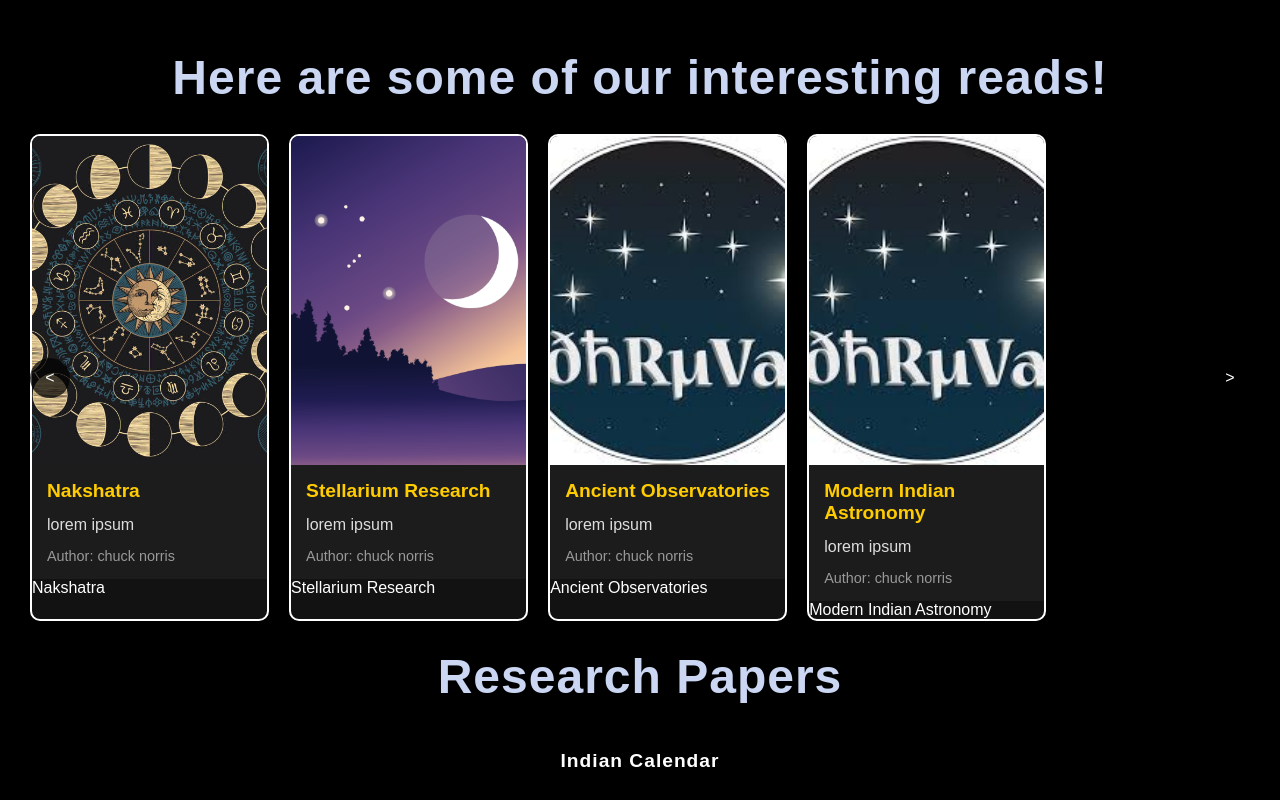
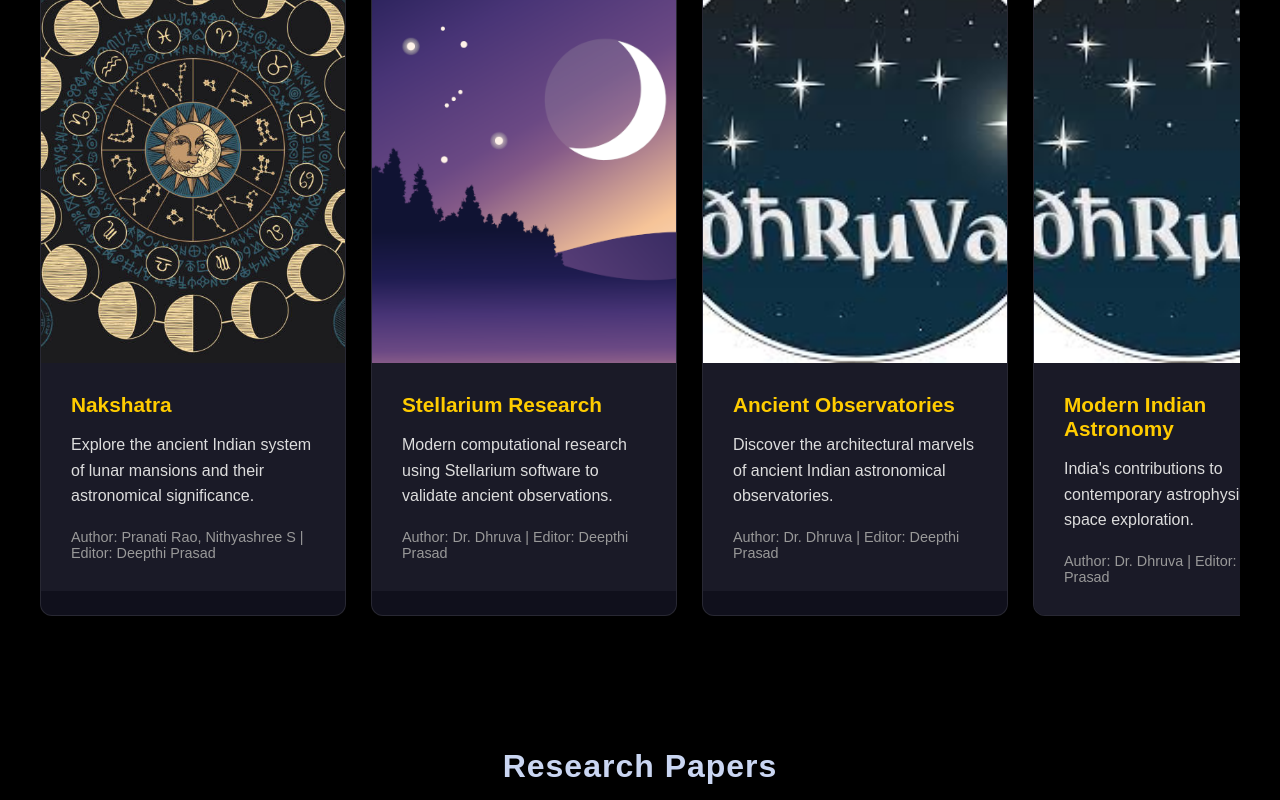
Before and after one commit to Team-Dhruva/researchdivision, a SvelteKit app: page /indian-astrophysics in a window 1280 px wide. Shown: the part 900-1700 px from the top of the page. Built offline with nearby package versions, Linux system fonts and the light colour scheme.

Commit message:
update: redesigned blog page

```diff
--- a/src/routes/indian-astrophysics/indian-astrophysics.svelte
+++ b/src/routes/indian-astrophysics/indian-astrophysics.svelte
@@ -1,30 +1,68 @@
+<!-- src/routes/indian-astrophysics/indian-astrophysics.svelte -->
 <script>
-    // You can modify the image source here or bind it dynamically
-    import luna from "./img/luna.webp" // Replace with the actual image path
+    import luna from "./img/luna.webp"
     import calendar_image from "./img/indiancalendar.webp"
     import stellarium_image from "./img/stellarium.webp"
     import dhruvalogo from "./img/defaultimg.webp"
 
     const blogs = [
-        { title: "Nakshatra", url: "/indian-astrophysics/nakshatra", thumb: calendar_image, desc:"lorem ipsum", author:"chuck norris"},
-        { title: "Stellarium Research", url: "/indian-astrophysics/stellarium-research", thumb: stellarium_image,desc:"lorem ipsum", author:"chuck norris"},
-        { title: "Ancient Observatories", url: "/indian-astrophysics/ancient-observatories", thumb: dhruvalogo, desc:"lorem ipsum", author:"chuck norris"},
-        { title: "Modern Indian Astronomy", url: "/indian-astrophysics/modern-astronomy", thumb: dhruvalogo, desc:"lorem ipsum", author:"chuck norris"}
+        {
+            title: "Nakshatra",
+            url: "/indian-astrophysics/nakshatra",
+            thumb: calendar_image,
+            desc:"Explore the ancient Indian system of lunar mansions and their astronomical significance.",
+            author:"Pranati Rao, Nithyashree S",
+            editor:"Deepthi Prasad"
+        },
+        {
+            title: "Stellarium Research",
+            url: "/indian-astrophysics/stellarium-research",
+            thumb: stellarium_image,
+            desc:"Modern computational research using Stellarium software to validate ancient observations.",
+            author:"Dr. Dhruva",
+            editor:"Deepthi Prasad"
+        },
+        {
+            title: "Ancient Observatories",
+            url: "/indian-astrophysics/ancient-observatories",
+            thumb: dhruvalogo,
+            desc:"Discover the architectural marvels of ancient Indian astronomical observatories.",
+            author:"Dr. Dhruva",
+            editor:"Deepthi Prasad"
+        },
+        {
+            title: "Modern Indian Astronomy",
+            url: "/indian-astrophysics/modern-astronomy",
+            thumb: dhruvalogo,
+            desc:"India's contributions to contemporary astrophysics and space exploration.",
+            author:"Dr. Dhruva",
+            editor:"Deepthi Prasad"
+        }
     ];
 
     function navigate(url) {
-        window.location.href = url; // Redirect on click
+        window.location.href = url;
     }
 
-    // Function to scroll the blog list horizontally
-    function scrollBlogs(direction) {
+    // Enable horizontal scrolling with mouse wheel
+    function enableHorizontalScroll() {
         const container = document.querySelector('.blog-slider');
-        const scrollAmount = container.clientWidth;
+        if (!container) return;
+
+        container.addEventListener('wheel', (e) => {
+            if (e.deltaY === 0) return;
+            e.preventDefault();
             container.scrollBy({
-            left: direction * scrollAmount,
-            behavior: 'smooth',
+                left: e.deltaY,
+                behavior: 'smooth'
+            });
         });
     }
+
+    import { onMount } from 'svelte';
+    onMount(() => {
+        enableHorizontalScroll();
+    });
 </script>
 
 <div class="Main">
@@ -34,14 +72,17 @@
         <img src={luna} alt="Indian Astrophysics" />
         <img src={luna} alt="Indian Astrophysics" />
     </div>
+
     <h1 class="Head">INDIAN ASTROPHYSICS</h1>
 
     <p class="Desc">
-        Discover the universe through India’s timeless astronomical wisdom. For centuries, Indian scholars observed the skies, mapping planetary movements and decoding celestial patterns.Here, we delve into that heritage; offering a unique perspective on humanity’s ongoing quest to understand the stars.
+        Discover the universe through India’s timeless astronomical wisdom. For centuries, Indian scholars observed the skies, mapping planetary movements and decoding celestial patterns. Here, we delve into that heritage; offering a unique perspective on humanity’s ongoing quest to understand the stars.
     </p>
+
     <h1 class="Head">Here are some of our interesting reads!</h1>
-        <!-- Blog list section -->
-        <div class="blog-container"> <!-- Added blog-container for relative positioning -->
+
+    <!-- Blog list section with horizontal scrolling -->
+    <div class="blog-container">
         <div class="blog-slider">
             <div class="blog-list">
                 {#each blogs as blog}
@@ -52,17 +93,14 @@
                         <div class="blog-content">
                             <h3>{blog.title}</h3>
                             <p>{blog.desc}</p>
-                                <small>Author: {blog.author}</small>
+                            <small>Author: {blog.author} | Editor: {blog.editor}</small>
                         </div>
-                            {blog.title}
                     </div>
                 {/each}
             </div>
         </div>
-            <!-- Navigation buttons for scrolling the blog list -->
-            <button class="nav prev" on:click={() => scrollBlogs(-1)}>&lt;</button>
-            <button class="nav next" on:click={() => scrollBlogs(1)}>&gt;</button>
     </div>
+
     <h1 class="vision">Research Papers</h1>
     <p class="vision-text">Indian Calendar</p>
     <p class="vision-text">Computational research using Stellarium</p>
@@ -73,57 +111,92 @@
         --heading-color: #cad6f2;
         --clickable-color: #32567e;
         --alt-black: #000326;
+        --primary: #6a5acd;
+        --primary-dark: #5649b0;
+        --secondary: #ff6b6b;
+        --dark: #121212;
+        --darker: #0a0a0a;
+        --light: #f5f5f5;
+        --gray: #2d2d2d;
+        --light-gray: #444;
+        --text: #eaeaea;
+        --text-secondary: #aaa;
+        --card-bg: rgba(30, 30, 40, 0.7);
+        --transition: all 0.3s ease;
     }
 
     .Main {
         display: flex;
         flex-direction: column;
         align-items: center;
-        text-align: justify; /* Align text and images center */
-        padding: 20px; /* Add padding for better layout */
+        text-align: justify;
+        padding: 20px;
+        max-width: 1200px;
+        margin: 0 auto;
     }
 
     .Head, .vision {
-        color: var(--heading-color); /* Blue color */
-        font-size: 3em; /* Font size */
-        font-weight: bold; /* Bold text */
-        /*text-shadow: 1px 1px 2px rgba(0, 0, 0, 0.4); /* Shadow for depth */
-        letter-spacing: 1px; /* Spacing between letters */
-        line-height: 1.5; /* Line height */
-        margin: 10px 0; /* Add spacing between sections */
+        color: var(--heading-color);
+        font-size: 2.5rem;
+        font-weight: 700;
+        letter-spacing: 1px;
+        line-height: 1.3;
+        margin: 30px 0 15px;
+        text-align: center;
+        text-shadow: 0 2px 4px rgba(0, 0, 0, 0.3);
+    }
+
+    .vision {
+        font-size: 2rem;
+        margin-top: 50px;
     }
 
     .Desc, .vision-text {
-        padding: 5px; /* Adjust padding for smaller screens */
-        justify-content: center;
-        max-width: 80%;
-        font-size: 1.2em;
-        color: white;
-        font-weight: bold;
-        letter-spacing: 1px; /* Spacing between letters */
-        line-height: 1.5; /* Line height */
+        padding: 15px 0;
+        max-width: 800px;
+        font-size: 1.2rem;
+        color: #e0e0ff;
+        font-weight: 400;
+        letter-spacing: 0.5px;
+        line-height: 1.7;
+        text-align: center;
+    }
+
+    .vision-text {
+        font-size: 1.1rem;
+        margin: 10px 0;
+        color: #c0c0ff;
     }
 
     .image-container {
         display: flex;
-        flex-wrap: wrap; /* Allow images to wrap to the next line */
-        justify-content: center; /* Center align images */
-        margin: 20px 0;
-        gap: 10px; /* Add space between images */
+        flex-wrap: wrap;
+        justify-content: center;
+        margin: 30px 0;
+        gap: 20px;
+        width: 100%;
     }
 
     .image-container img {
-        width: 100%; /* Make the image responsive */
-        max-width: 300px; /* Adjust max width for images */
-        height: auto; /* Maintain aspect ratio */
-        border-radius: 8px; /* Optional: Add rounded corners */
+        width: 100%;
+        max-width: 300px;
+        height: 200px;
+        object-fit: cover;
+        border-radius: 12px;
+        box-shadow: 0 8px 16px rgba(0, 0, 0, 0.4);
+        transition: transform 0.3s ease;
     }
 
-    /* blog text stuff */
+    .image-container img:hover {
+        transform: translateY(-5px);
+    }
+
+    /* Blog container */
     .blog-container {
-        position: relative; /* Ensure relative positioning for nav buttons */
+        position: relative;
         width: 100%;
-        overflow: hidden;
+        margin: 40px 0;
+        padding: 20px 0;
     }
 
     .blog-slider {
@@ -131,38 +204,49 @@
         overflow-x: auto;
         scroll-behavior: smooth;
         scrollbar-width: none;
-    } .blog-slider::-webkit-scrollbar {
-        display: none; /* Hide scrollbar */
+        padding: 10px 0;
+        scroll-snap-type: x mandatory;
+    }
+
+    .blog-slider::-webkit-scrollbar {
+        display: none;
     }
 
     .blog-list {
         display: flex;
-        gap: 20px;
+        gap: 25px;
         padding: 10px;
     }
 
     .blog-item {
-        flex: 0 0 calc(30% - 50px); /* Reduced size */
+        flex: 0 0 calc(30% - 50px);
         max-width: calc(30% - 50px);
-        box-shadow: 0 4px 6px rgba(0, 0, 0, 0.5);
-        border-radius: 10px;
+        box-shadow: 0 4px 12px rgba(0, 0, 0, 0.5);
+        border-radius: 12px;
         overflow: hidden;
-        background: #121212;
-        border: 2px solid white;
+        background: rgba(20, 20, 35, 0.8);
+        border: 1px solid rgba(255, 255, 255, 0.1);
         cursor: pointer;
-        transition: transform 0.3s, box-shadow 0.3s;
+        transition: all 0.3s ease;
         text-align: left;
         display: flex;
         flex-direction: column;
         align-items: stretch;
-    }  .blog-item:hover {
-            transform: translateY(-5px);
-            box-shadow: 0 6px 12px rgba(255, 255, 255, 0.2);
-    } .blog-item h3 {
-        font-size: 1.2rem;
+        scroll-snap-align: start;
+    }
+
+    .blog-item:hover {
+        transform: translateY(-8px);
+        box-shadow: 0 10px 25px rgba(106, 90, 205, 0.4);
+        border-color: rgba(106, 90, 205, 0.4);
+    }
+
+    .blog-item h3 {
+        font-size: 1.3rem;
         font-weight: 600;
         margin: 0;
         color: #ffcc00;
+        padding: 15px 15px 5px;
     }
 
     .blog-item p {
@@ -171,12 +255,22 @@
         color: #ddd;
         line-height: 1.6;
         flex-grow: 1;
+        padding: 0 15px;
     }
 
     .blog-item small {
         font-size: 0.9rem;
         color: #999;
+        padding: 10px 15px 15px;
     }
+
+    .img-wrapper {
+        position: relative;
+        width: 100%;
+        padding-top: 140%;
+        overflow: hidden;
+    }
+
     .blog-img {
         position: absolute;
         top: 0;
@@ -184,89 +278,75 @@
         width: 100%;
         height: 100%;
         object-fit: cover;
-    } .img-wrapper {
-        position: relative;
-        width: 100%;
-        padding-top: 140%; /* 5:7 Aspect Ratio */
-        overflow: hidden;
+        transition: transform 0.5s ease;
     }
+
+    .blog-item:hover .blog-img {
+        transform: scale(1.05);
+    }
+
     .blog-content {
         padding: 15px;
         display: flex;
         flex-direction: column;
         align-items: flex-start;
         gap: 10px;
-        background: #1c1c1c;
+        background: rgba(30, 30, 45, 0.7);
         color: #fff;
     }
 
-    .blog-item:hover {
-        transform: translateY(-5px);
-        box-shadow: 0px 5px 15px var(--alt-black);
+    /* Responsive Design */
+    @media (max-width: 1024px) {
+        .blog-item {
+            flex: 0 0 calc(45% - 25px);
+            max-width: calc(45% - 25px);
         }
 
-    .blog-item:active {
-        transform: translateY(0);
+        .Head, .vision {
+            font-size: 2rem;
+        }
     }
 
-    .nav {
-        position: absolute;
-        top: 50%; /* Vertically center */
-        transform: translateY(-50%);
-        background: rgba(0, 0, 0, 0.7);
-        color: white;
-        border: none;
-        border-radius: 50%;
-        width: 40px;
-        height: 40px;
-        cursor: pointer;
-        z-index: 10;
-    } .nav.prev {
-        left: 10px; /* Position to the left edge */
-    } .nav.next {
-        right: 10px; /* Position to the right edge */
+    @media (max-width: 768px) {
+        .blog-item {
+            flex: 0 0 calc(70% - 20px);
+            max-width: calc(70% - 20px);
         }
 
-    /* Responsive Design */
-    @media (max-width: 768px) {
-        .blog-item {
-        flex: 0 0 calc(45% - 20px); /* Adjusted for smaller screens */
+        .Head, .vision {
+            font-size: 1.8rem;
+        }
+
+        .Desc, .vision-text {
+            font-size: 1.1rem;
+        }
+
+        .image-container img {
             max-width: 45%;
         }
     }
 
     @media (max-width: 480px) {
         .blog-item {
-        flex: 0 0 calc(80% - 20px);
-        max-width: 80%;
-        }
+            flex: 0 0 90%;
+            max-width: 90%;
         }
 
-    @media (max-width: 768px) {
         .Head, .vision {
-            font-size: 20px; /* Reduce font size for smaller screens */
+            font-size: 1.5rem;
         }
 
-        .text, .vision-text {
-            font-size: 16px; /* Adjust font size */
+        .Desc, .vision-text {
+            font-size: 1rem;
+        }
+
+        .image-container {
+            flex-direction: column;
+            align-items: center;
         }
 
         .image-container img {
-            max-width: 30%; /* Allow images to shrink further */
-        }
-    }
-
-    @media (max-width: 480px) {
-        .Head, .vision {
-            font-size: 18px; /* Further reduce font size for very small screens */
-        }
-
-        .Text, .vision-text {
-            font-size: 14px; /* Adjust font size */
-        }
-
-        .image-container {
-            flex-direction: row;
+            max-width: 90%;
         }
     }
 </style>
--- a/src/routes/indian-astrophysics/nakshatra/+page.svelte
+++ b/src/routes/indian-astrophysics/nakshatra/+page.svelte
@@ -1,10 +1,10 @@
 <script>
     import { marked } from 'marked';
 
-    import Ch1_import from "../../../../static/iaposts/chapter1.md?raw"
+    import Ch1_import from "./posts/chapter1.md?raw"
     const Chapter1 = marked(Ch1_import);
 
-    import Ch2_import from "../../../../static/iaposts/chapter2.md?raw"
+    import Ch2_import from "./posts/chapter2.md?raw"
     const Chapter2 = marked(Ch2_import);
 
     function scrollToChapter(id) {
@@ -18,7 +18,7 @@
 <div class="Main">
     <h1 class="Head">NAKSHATRA</h1>
 
-    <p class="Desc">nakshatra blog desc</p>
+    <p class="Desc">Exploring the ancient indian system</p>
 
     <div class="TOC-Container">
         <div class="TableOfContents">
@@ -71,7 +71,7 @@
     .Main {
         display: flex;
         flex-direction: column;
-        align-items: center; /* Center content horizontally */
+        align-items: center;
         padding: 20px;
     }
 
@@ -82,31 +82,31 @@
         letter-spacing: 1px;
         line-height: 1.5;
         margin: 10px 0;
-        text-align: center; /* Ensure text inside is also centered */
-        width: 100%; /* Take full width to be centered in flex container */
+        text-align: center;
+        width: 100%;
     }
 
     .Desc {
         text-align: center;
         max-width: 80%;
-        font-size: 1em; /* Use normal text size */
+        font-size: 1em;
         color: white;
         letter-spacing: 1px;
         line-height: 1.5;
-        margin: 10px 0; /* Add spacing */
+        margin: 10px 0;
     }
 
     .TOC-Container {
-        width: 200px; /* Adjust width as needed */
-        margin-right: 20px; /* Add some space between TOC and main content */
-        flex-shrink: 0; /* Prevent TOC from shrinking */
+        width: 300px; /* Increased width from 200px to 300px */
+        margin-right: 20px;
+        flex-shrink: 0;
     }
 
     .TableOfContents {
         text-align: left;
-        font-size: 1.2em; /* Slightly smaller than before */
+        font-size: 1.2em;
         color: white;
-        margin-top: 0; /* Adjust top margin */
+        margin-top: 0;
         margin-bottom: 5px;
         padding-bottom: 2px;
         border-bottom: 1px solid white;
@@ -130,43 +130,45 @@
         background: none;
         border: none;
         color: white;
-        font-size: 0.9em; /* Adjust button font size */
+        font-size: 0.9em;
         cursor: pointer;
         text-align: left;
         padding: 3px 0;
         display: block;
+        width: 100%; /* Make buttons take full width */
+        text-align: left; /* Ensure text aligns left */
     }
 
     .TOC-Table button:hover {
         color: var(--heading-color);
     }
 
-    /* New class for the rounded background of the TOC table */
     .rounded-box {
-        background-color: var(--chapter-background); /* Gray background */
-        border-radius: 10px; /* Rounded corners */
-        padding: 10px; /* Add some padding inside the box */
+        background-color: var(--chapter-background);
+        border-radius: 10px;
+        padding: 15px; /* Increased padding */
     }
+
     .TableOfContents {
-        text-align: left; /* Left align the text */
+        text-align: left;
         font-size: 1.5em;
-        color: white; /* Assuming you want TOC text white */
+        color: white;
         margin: 10px 0;
-        padding-bottom: 5px; /* Add some space above the separator */
-        border-bottom: 1px solid white; /* Horizontal line separator */
-        width: 100%; /* Make the separator span the width */
+        padding-bottom: 5px;
+        border-bottom: 1px solid white;
+        width: 100%;
     }
 
     .BlogContent {
-        width: 90%; /* Default to a large percentage for smaller screens */
-        max-width: 70%; /* Limit to 70% on larger screens */
-        background-color: #2e2e2e; /* Gray background */
-        border-radius: 10px; /* Rounded corners */
+        width: 90%;
+        max-width: 70%;
+        background-color: #2e2e2e;
+        border-radius: 10px;
         padding: 20px;
-        margin: 20px 0; /* Add some top and bottom margin */
+        margin: 20px 0;
         display: flex;
         flex-direction: column;
-        align-items: flex-start; /* Left align text within */
+        align-items: flex-start;
     }
 
     .ChapterTitle {
@@ -176,12 +178,33 @@
         letter-spacing: 1px;
         line-height: 1.5;
         text-align: center;
-        width: 100%; /* Take full width to be centered in flex container */
-        margin: 15px 0; /* Add more spacing for chapter titles */
-    } .AuthorName{
+        width: 100%;
+        margin: 15px 0;
+    }
+
+    .AuthorName{
         font-size: 1.2rem;
         font-weight: 600;
         margin: 0;
         color: var(--heading-color)
     }
+
+    /* Responsive adjustments */
+    @media (max-width: 768px) {
+        .TOC-Container {
+            width: 250px; /* Slightly smaller on tablets */
+        }
+    }
+
+    @media (max-width: 480px) {
+        .TOC-Container {
+            width: 100%; /* Full width on mobile */
+            margin-right: 0;
+            margin-bottom: 20px;
+        }
+
+        .Main {
+            align-items: stretch;
+        }
+    }
 </style>
```
Also changed, not shown: src/routes/indian-astrophysics/articles/pub1.md (deleted, +0 -45 lines), src/routes/indian-astrophysics/+page.svelte (line endings or trailing spaces), src/routes/indian-astrophysics/nakshatra/posts/chapter1.md (renamed from static/iaposts/chapter1.md), src/routes/indian-astrophysics/nakshatra/posts/chapter2.md (renamed from static/iaposts/chapter2.md). Lines whose indentation alone changed are shown as unchanged.
